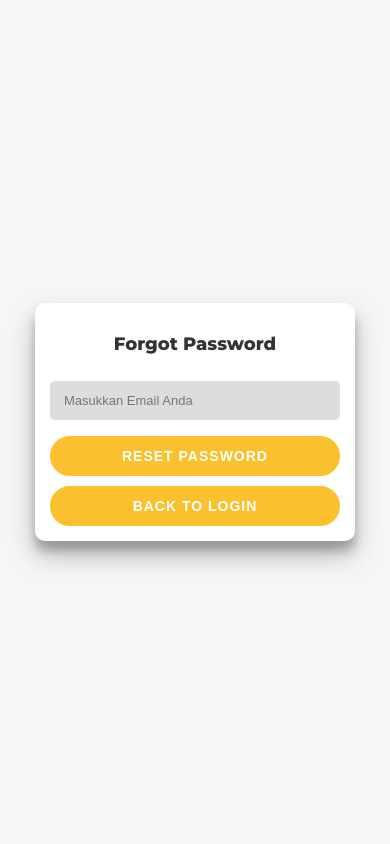
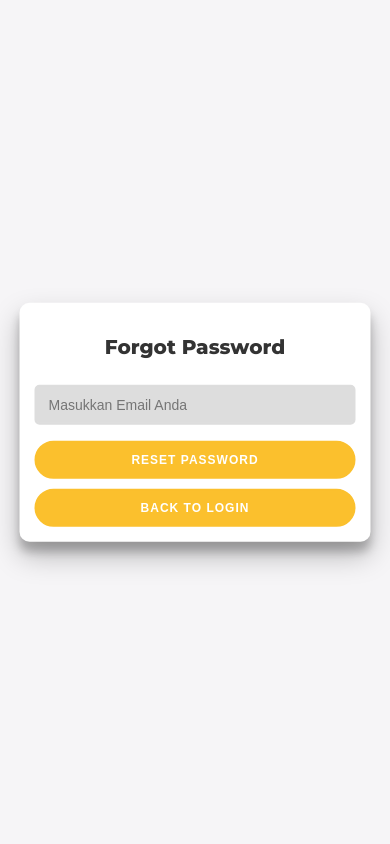
Before and after one commit to Difarnox/apptaskmanajer, a Flask app: page /forgot-password in a window 390 px wide. Run offline with Flask 3, Linux system fonts and the light colour scheme; some libraries are stand-ins or nearby versions.

Commit message:
Update forgot_password.css

```diff
--- a/static/css/forgot_password.css
+++ b/static/css/forgot_password.css
@@ -23,17 +23,20 @@ body {
     background-color: #fff;
     border-radius: 10px;
     box-shadow: 0 14px 28px rgba(0,0,0,0.25), 0 10px 10px rgba(0,0,0,0.22);
-    padding: 20px 40px;
-    width: 90%; /* Tambahkan jarak kanan-kiri */
-    max-width: 400px;
+    padding: 30px 40px; /* Samakan padding dengan halaman login */
+    width: 420px; /* Samakan ukuran dengan login */
     text-align: center;
+    position: absolute;
+    top: 50%;
+    left: 50%;
+    transform: translate(-50%, -50%);
 }
 
 /* Title styling */
 h2 {
-    font-size: 22px; /* Sesuaikan dengan login */
+    font-size: 24px; /* Samakan ukuran font dengan login */
     font-weight: bold;
-    color: #333;
+    color: #333; /* Hitam seperti halaman login */
     margin-bottom: 20px;
 }
 
@@ -49,25 +52,25 @@ label {
 
 /* Input field styling */
 input {
-    background-color: #ddd;
+    background-color: #ddd; /* Warna abu-abu */
     border: none;
     padding: 10px 12px;
     margin: 6px 0;
     width: 100%;
     border-radius: 5px;
     font-size: 14px;
-    border: 2px solid #ddd;
+    border: 2px solid #ddd; /* Warna abu-abu */
 }
 
 /* Button styling */
 button {
     border-radius: 20px;
-    border: 2px solid #FBC02D;
+    border: 2px solid #FBC02D; /* Warna sesuai login */
     background-color: #FBC02D;
     color: #FFFFFF;
-    font-size: 14px;
+    font-size: 12px; /* Samakan ukuran font dengan login */
     font-weight: bold;
-    padding: 12px;
+    padding: 12px 45px; /* Samakan padding dengan login */
     letter-spacing: 1px;
     text-transform: uppercase;
     transition: transform 80ms ease-in;
@@ -81,6 +84,10 @@ button:hover {
     border-color: #F57F17;
 }
 
+button:active {
+    transform: scale(0.95);
+}
+
 /* Back to Login button styling */
 #backToLogin {
     margin-top: 10px;
@@ -88,18 +95,27 @@ button:hover {
 
 /* Responsive Design for Tablets */
 @media (max-width: 768px) {
+    body {
+        padding: 20px;
+        height: auto;
+    }
+
     .container {
-        width: 80%;
-        max-width: 350px;
+        width: 90%;
         padding: 20px;
     }
 
-    h2 {
-        font-size: 20px;
+    input {
+        max-width: 100%;
+        min-width: 100%;
     }
 
     button {
-        padding: 12px 20px;
+        padding: 12px 20px; /* Lebih kecil untuk tablet */
+    }
+
+    h2 {
+        font-size: 22px; /* Sesuaikan ukuran font */
     }
 }
 
@@ -110,24 +126,28 @@ button:hover {
     }
 
     .container {
-        width: 90%; /* Supaya ada jarak dari tepi layar */
-        max-width: 320px;
+        width: 90%;
         padding: 15px;
     }
 
-    h2 {
-        font-size: 18px;
+    input {
+        max-width: 100%;
+        width: 100%;
     }
 
     button {
-        padding: 10px 18px;
+        padding: 10px 18px; /* Lebih kecil untuk layar kecil */
+    }
+
+    h2 {
+        font-size: 20px;
     }
 
     label {
-        font-size: 13px;
+        font-size: 12px;
     }
 
-    input {
-        font-size: 13px;
+    #backToLogin {
+        font-size: 12px;
     }
 }
```
